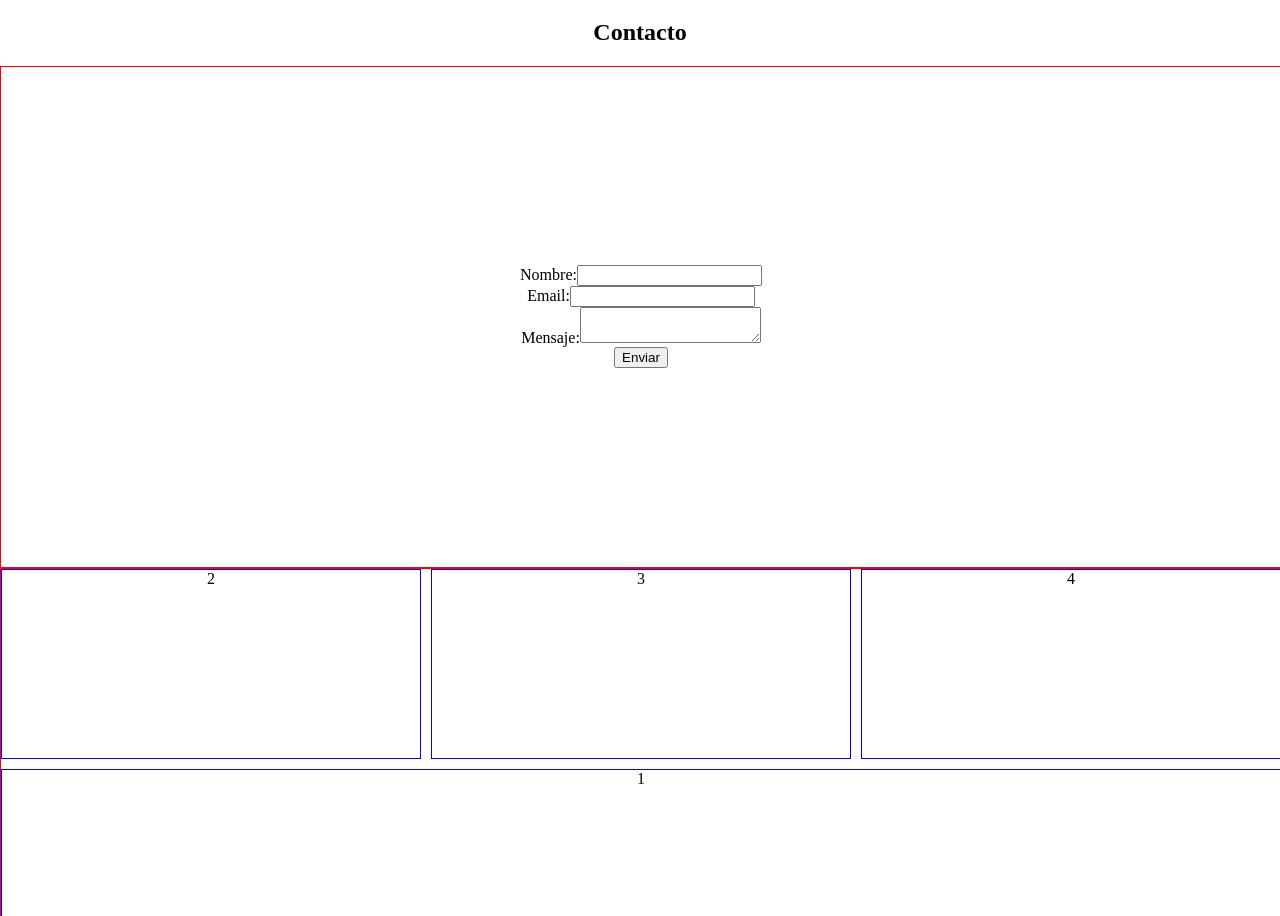
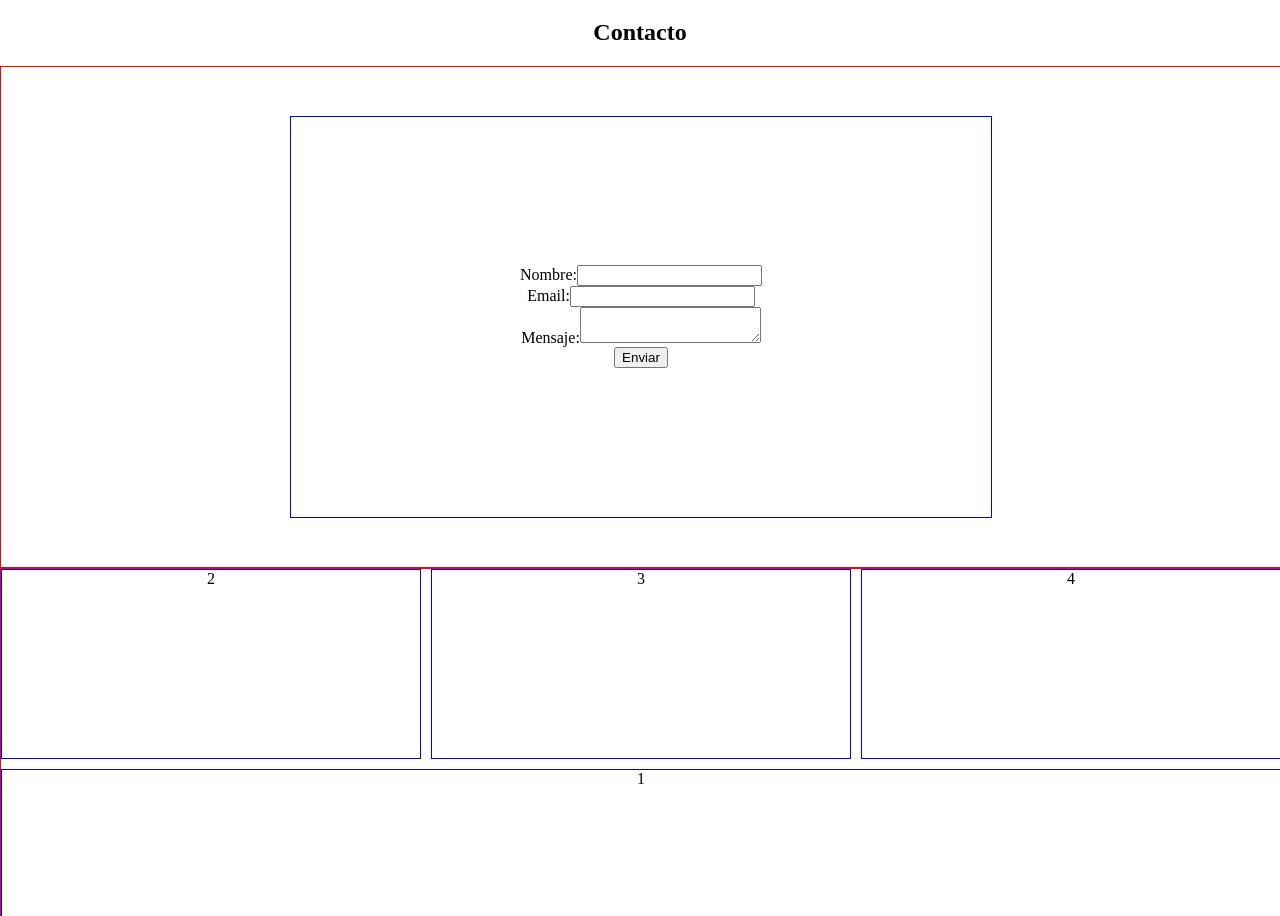
Before and after one commit to marianocoderx/project-landingPage1, a React (Vite) app: page / in a window 1280 px wide. Shown: the part 1534-2450 px from the top of the page. Built offline with nearby package versions, Linux system fonts and the light colour scheme.

Commit message:
form editing

```diff
--- a/src/App.jsx
+++ b/src/App.jsx
@@ -45,6 +45,8 @@ function App() {
        </section>
      </main>
 
+
+
      <FooterComp/>
 
     </>
--- a/stylesheets/form.css
+++ b/stylesheets/form.css
@@ -10,10 +10,18 @@
     border: red solid 1px;
 }
 
-.InnerFormContainer{
-    height: 100%;
-    width: 100%;
+.innerFormContainer{
+    height: 400px;
+    width: 700px;
+
+    display: flex;
+    flex-direction: column;
+    justify-content: center;
+    align-items: center;
+
+    border: blue solid 1px;
 }
+
 
 /* Media Queries */
 
```
Also changed, not shown: 1 other file (tests, documents, lock files or other folders).
